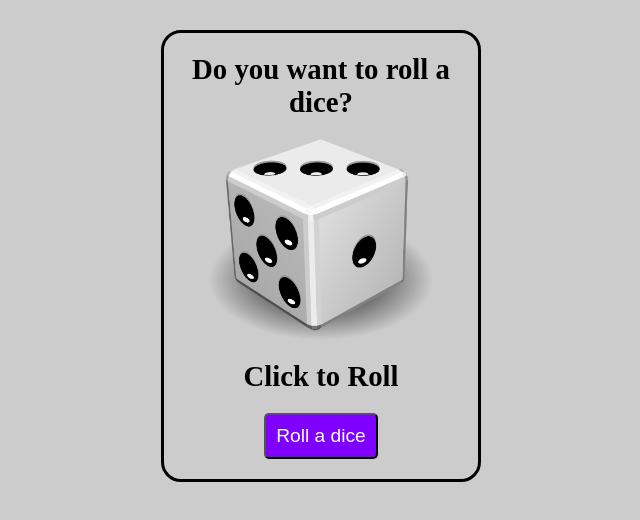
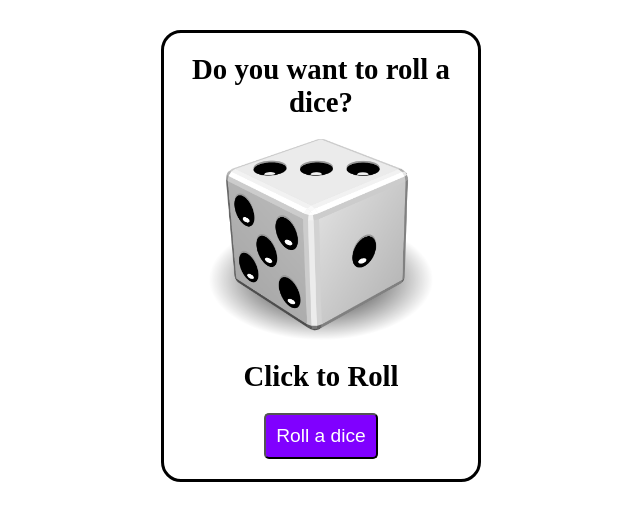
Before and after one commit to anand-patel-91/Roll-a-dice, a plain HTML site: page index.html in a window 1280 px wide. Shown: the whole page, without its empty margins (319-959 px from the left). Drawn offline with Linux system fonts and the light colour scheme.

Commit message:
checking vs code

```diff
--- a/style.css
+++ b/style.css
@@ -1,7 +1,7 @@
 body{
     font-size: 1.2rem;
     text-align: center;
-    background: #cccccc;
+    /* background: #cccccc; */
     user-select: none;
     display: flex;
     justify-content: center;
```
